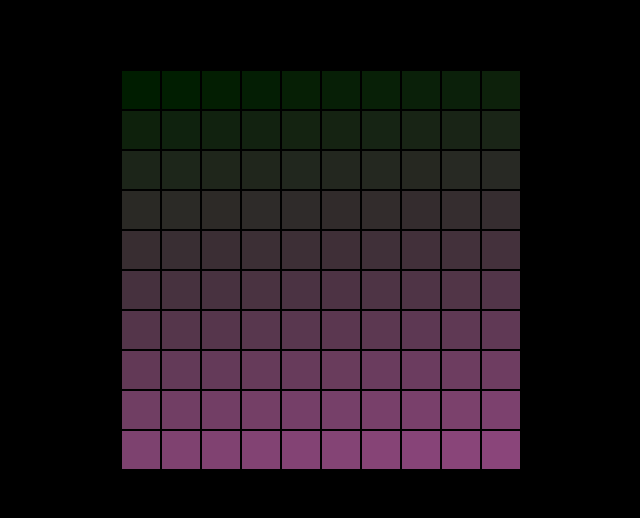
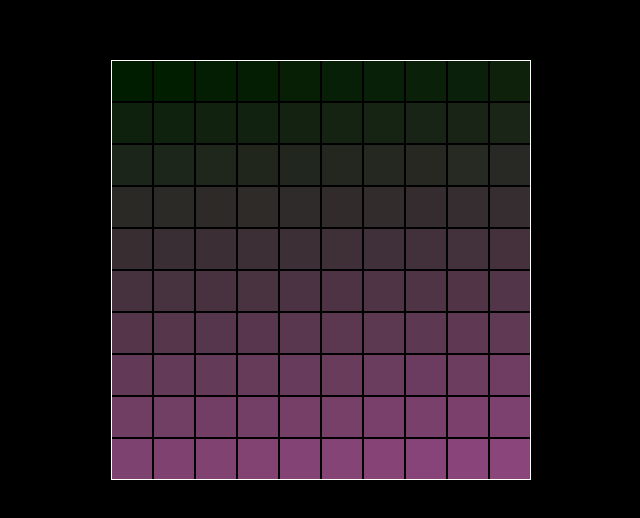
Before and after one commit to marcellerusu/tower-defense, a React (Vite) app: page / in a window 1280 px wide. Shown: the part 130-648 px from the top of the page, without its empty margins (319-959 px from the left). Built offline with nearby package versions, Linux system fonts and the light colour scheme.

Commit message:
work out border quirks

```diff
--- a/src/App.css
+++ b/src/App.css
@@ -17,18 +17,27 @@
   display: grid;
   grid-template-rows: repeat(var(--size), var(--cell-size));
   grid-template-columns: repeat(var(--size), var(--cell-size));
+  gap: 2px;
+  border: 1px solid white;
 }
 
 .cell {
   background-color: rgb(calc(var(--pos) * 2), 49, calc(var(--pos) * 2));
-  border: 0.1em solid black;
+  margin: 0;
+  padding: 0;
   animation: cycle-background linear infinite 10s;
-  transition: border-color 100ms;
+  .inner {
+    height: 100%;
+    box-shadow: 0 0 0px black;
+    transition: box-shadow 150ms;
+  }
   &:hover,
   &[data-selected='true'] {
-    border-color: white;
+    .inner {
+      box-shadow: 0 0 0 2px rgb(195, 195, 195);
+    }
     cursor: pointer;
-    filter: contrast(0.9);
+    filter: contrast(0.8);
   }
 }
 
--- a/src/App.tsx
+++ b/src/App.tsx
@@ -20,7 +20,9 @@ function App() {
           data-selected={selectedCells.has(i)}
           key={`cell-${i}`}
           style={{ '--pos': i }}
-        ></div>
+        >
+          <div className="inner" />
+        </div>
       ))}
     </div>
   )
```
